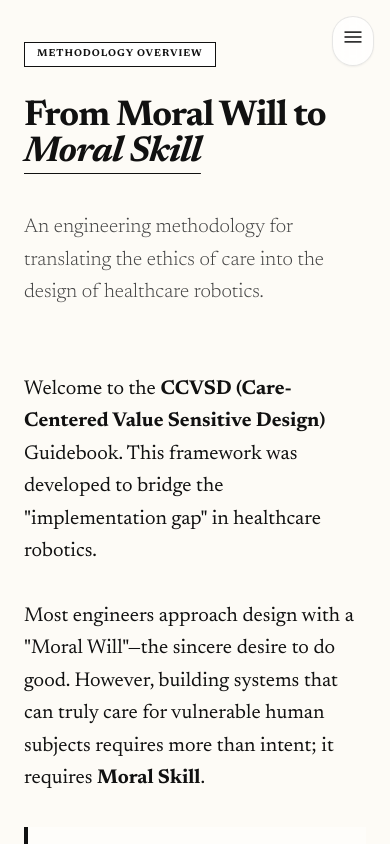
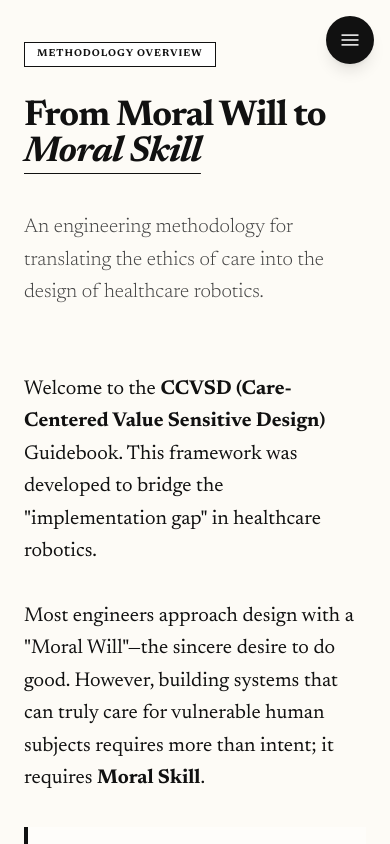
Before and after one commit to demeesterroel/0ccvsd, a Next.js app: page / in a window 390 px wide. Shown: the top 844 px of the page. Built offline with nearby package versions, Linux system fonts and the light colour scheme.

Commit message:
fix: adjust mobile menu trigger to be high-contrast and strictly top-right

```diff
--- a/components/MobileMenuTrigger.tsx
+++ b/components/MobileMenuTrigger.tsx
@@ -8,7 +8,7 @@ export default function MobileMenuTrigger() {
     return (
         <button
             onClick={() => setIsSidebarOpen(true)}
-            className="fixed top-4 right-4 z-40 md:hidden p-2 bg-white/80 backdrop-blur border border-ink/10 rounded-full shadow-sm text-ink hover:bg-white hover:shadow-md transition-all"
+            className="fixed top-4 right-4 z-[60] md:hidden p-3 bg-ink text-white rounded-full shadow-lg hover:bg-black transition-all flex items-center justify-center"
             aria-label="Open menu"
         >
             <span className="material-symbols-outlined text-2xl">menu</span>
```
